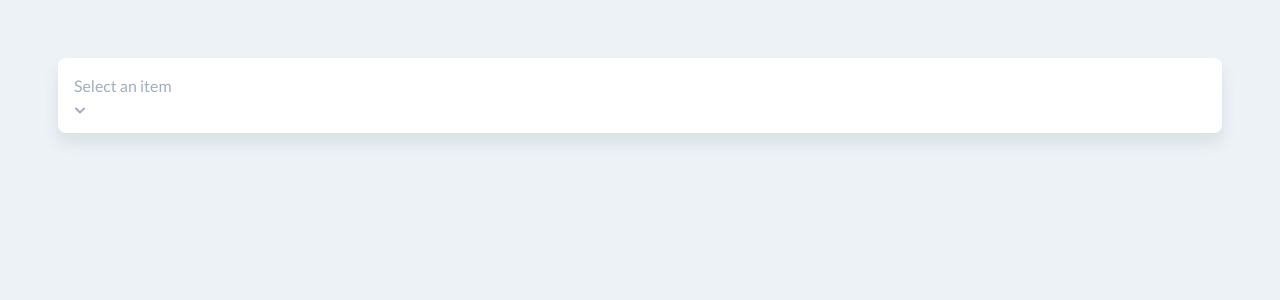
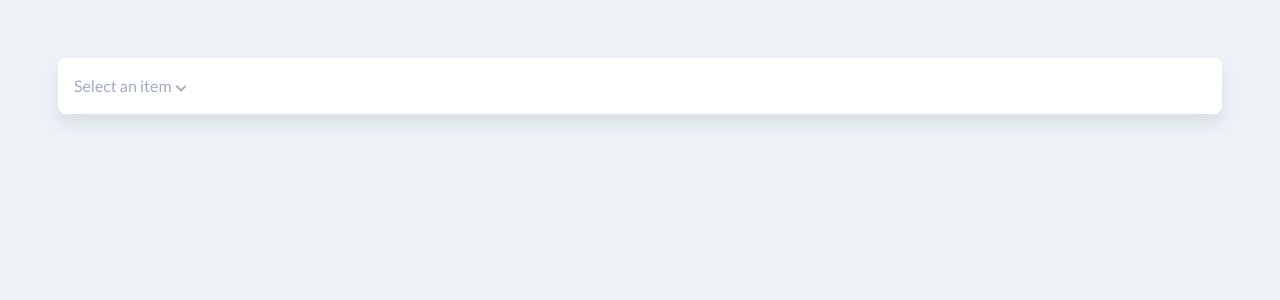
Before and after one commit to lovrokalan/vue-select-dropdown-demo, a Vue app: page / in a window 1280 px wide. Shown: the top 300 px of the page. Built offline with nearby package versions, Linux system fonts and the light colour scheme.

Commit message:
Added items props and showing a list of items in opened dropdown.

```diff
--- a/src/App.vue
+++ b/src/App.vue
@@ -1,6 +1,8 @@
 <template>
   <div id="app">
-    <DropdownSelect>
+    <DropdownSelect
+      :items="['Broccoli', 'Lettuce', 'Peppers', 'Root vegetables', 'Cucumber', 'Parsley']"
+    >
     </DropdownSelect>
   </div>
 </template>
--- a/src/components/DropdownSelect.vue
+++ b/src/components/DropdownSelect.vue
@@ -1,19 +1,32 @@
 <template>
-  <div class="dropdown-container">
+  <div
+    class="dropdown-container"
+    @click="isOpen = true"
+  >
     <span
       class="closed-dropdown-text"
     >
       Select an item
     </span>
 
-    <div
-      class="inline cursor-pointer z-1"
+    <span
+      class="cursor-pointer z-1"
     >
       <img
         class="float-right chevron-icon"
         src="../assets/chevron-down.svg"
       >
+    </span>
+
+    <div v-show="isOpen">
+      <div
+        v-for="(item, index) in items" :key="index"
+        class="my-4"
+      >
+        {{item}}
+      </div>
     </div>
+
   </div>
 </template>
 
@@ -21,6 +34,15 @@
 export default {
   name: 'DropdownSelect',
   props: {
+    items: {
+      type: Array,
+      required: true
+    }
+  },
+  data() {
+    return {
+      isOpen: false
+    };
   }
 }
 </script>
```
